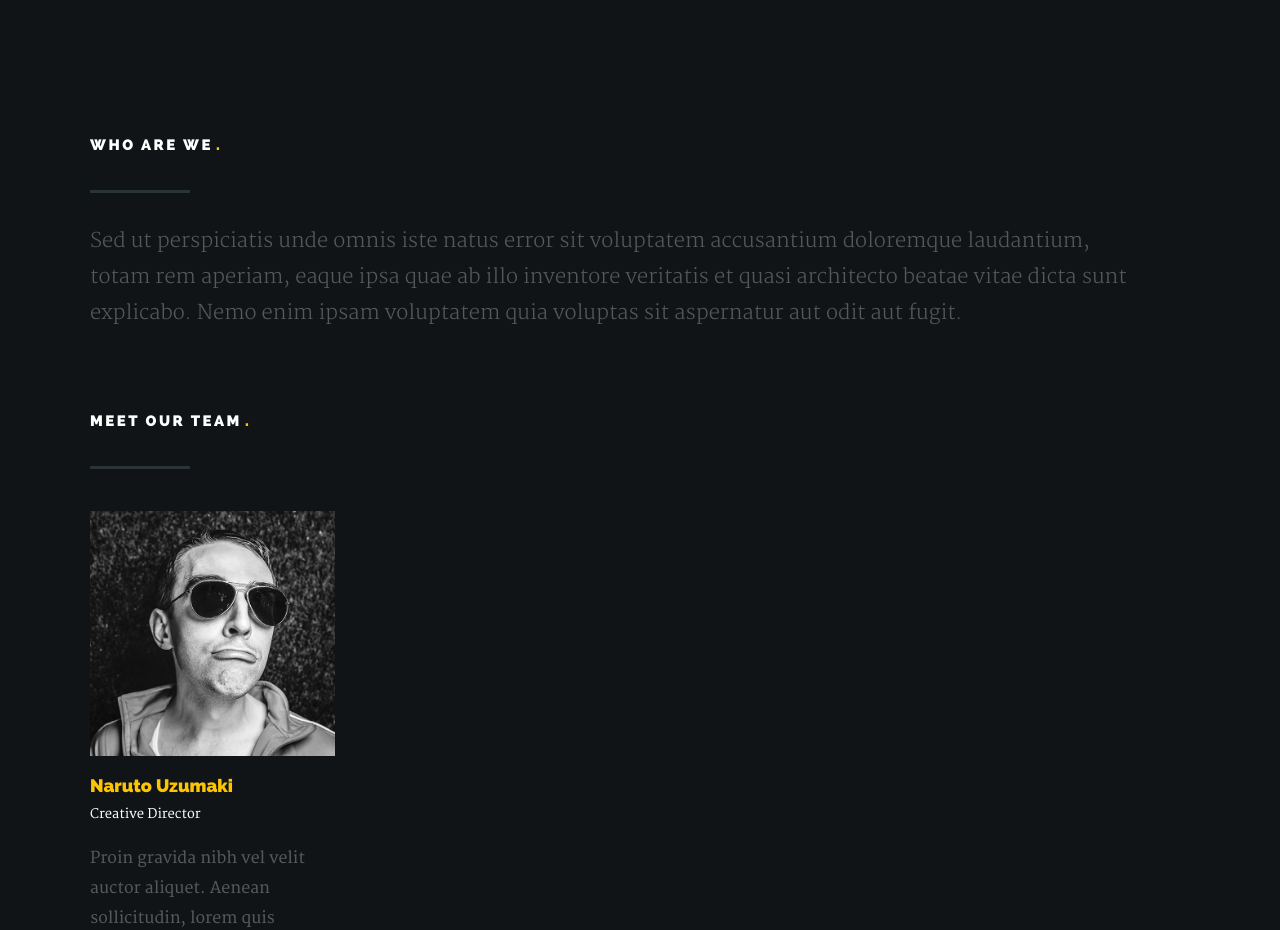
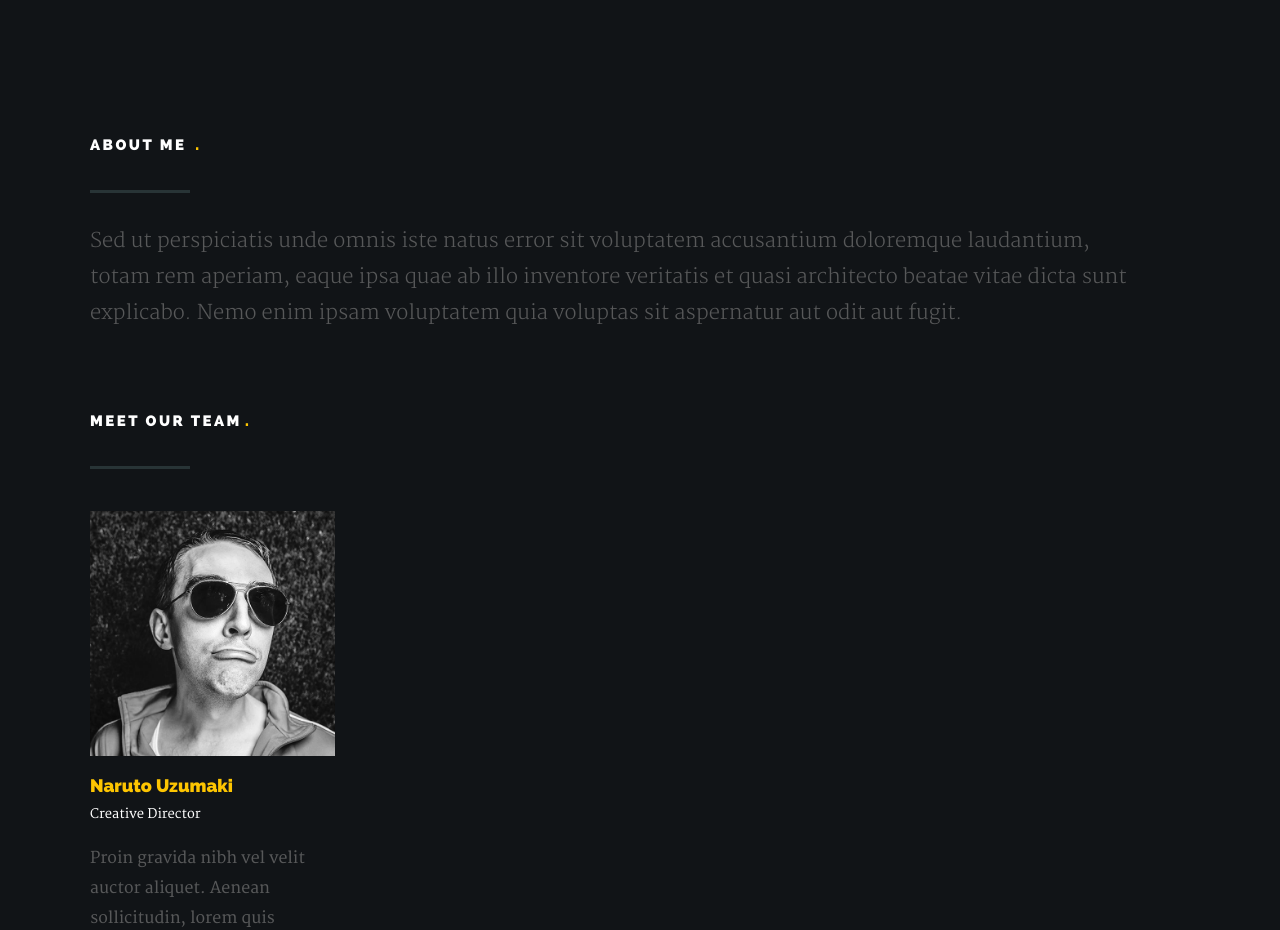
Before and after one commit to Osuka-Andala/KreoTerry, a plain HTML site: page index.html in a window 1280 px wide. Shown: the part 2700-3630 px from the top of the page. Drawn offline with Linux system fonts and the light colour scheme.

Commit message:
Changed 'About Me'

```diff
--- a/index.html
+++ b/index.html
@@ -572,7 +572,7 @@
 
       	<div class="twelve columns">
 
-      		<h1>Who Are We<span>.</span></h1>
+      		<h1>About Me <span>.</span></h1>
 
 	         <hr />
 
```
